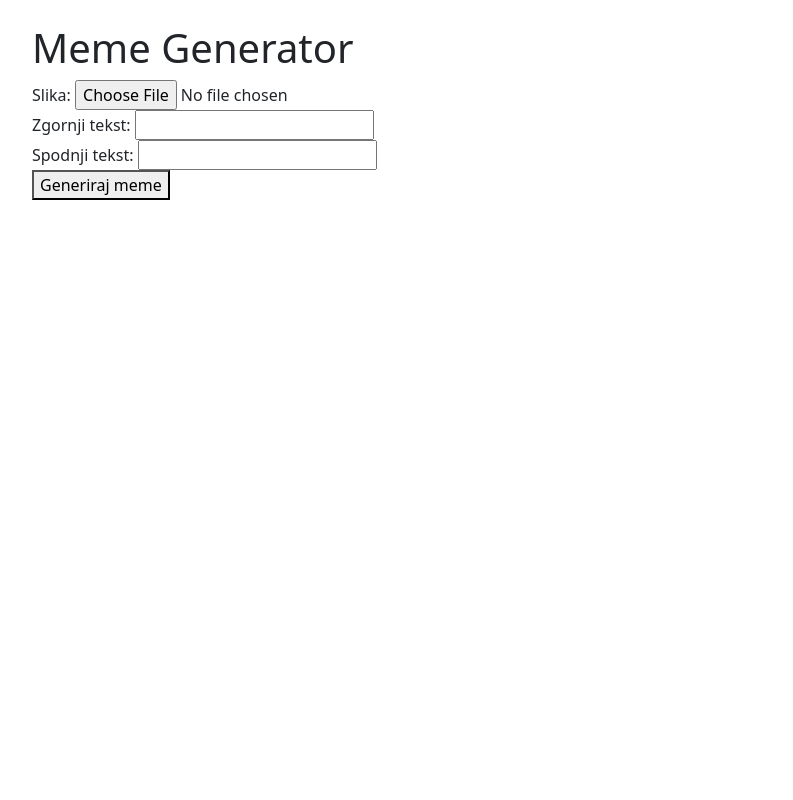
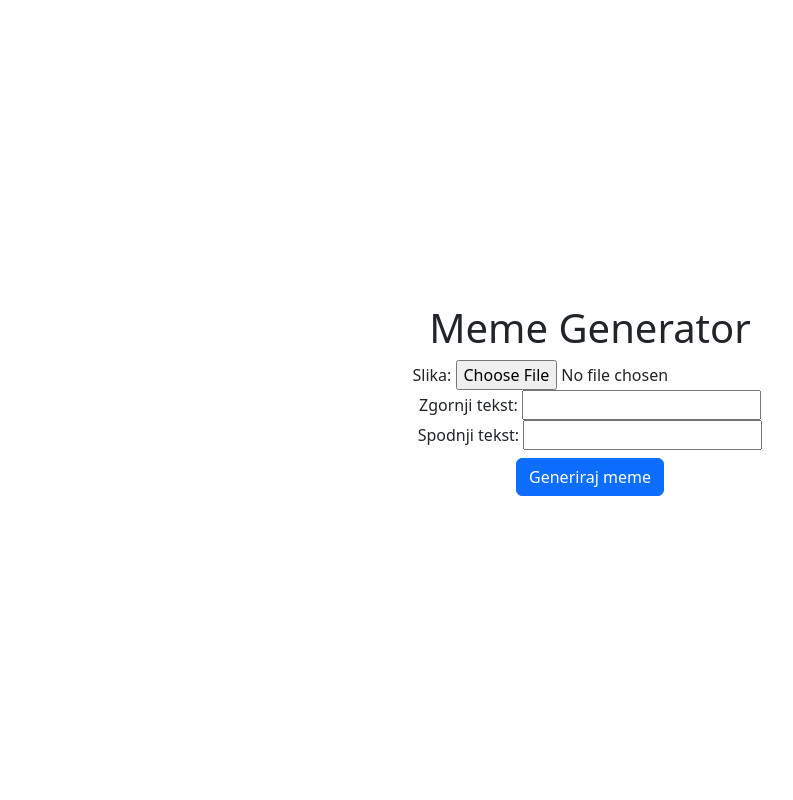
Before and after one commit to MakoCnC/memeGenerator, a Flask app: page / in a window 1280 px wide. Shown: the whole page, without its empty margins (50-843 px from the left). Run offline with Flask 3, Linux system fonts and the light colour scheme.

Commit message:
spremenil obliko

```diff
--- a/templates/index.html
+++ b/templates/index.html
@@ -5,14 +5,14 @@
   <title>Meme Generator</title>
     <link href="https://cdn.jsdelivr.net/npm/bootstrap@5.3.2/dist/css/bootstrap.min.css" rel="stylesheet">
 </head>
-<body class="p-4">
-  <div class="container">
+<body class="d-flex justify-content-center align-items-center vh-100 p-4">
+  <div class="text-center">
     <h1>Meme Generator</h1>
     <form action="/generate" method="post" enctype="multipart/form-data">
-    <label>Slika: <input type="file" name="image" accept="image/*" required></label><br>
-    <label>Zgornji tekst: <input type="text" name="top_text"></label><br>
-    <label>Spodnji tekst: <input type="text" name="bottom_text"></label><br>
-    <button type="submit">Generiraj meme</button>
+      <label>Slika: <input type="file" name="image" accept="image/*" required></label><br>
+      <label>Zgornji tekst: <input type="text" name="top_text"></label><br>
+      <label>Spodnji tekst: <input type="text" name="bottom_text"></label><br>
+      <button type="submit" class="btn btn-primary mt-2">Generiraj meme</button>
     </form>
   </div>
 </body>
```
